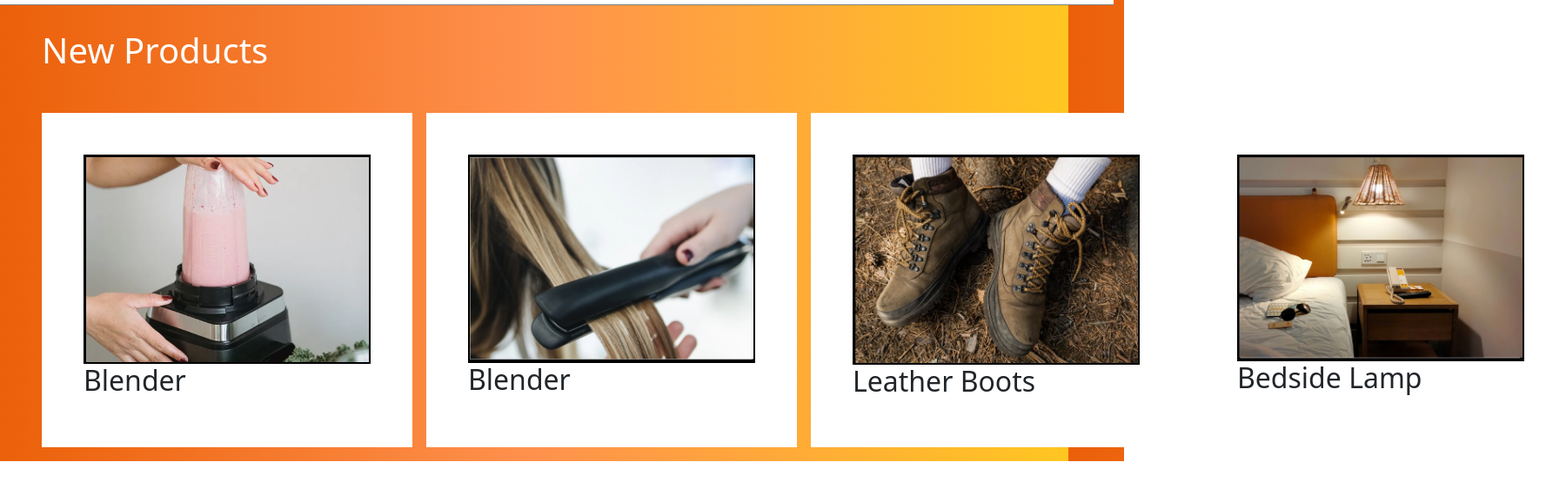
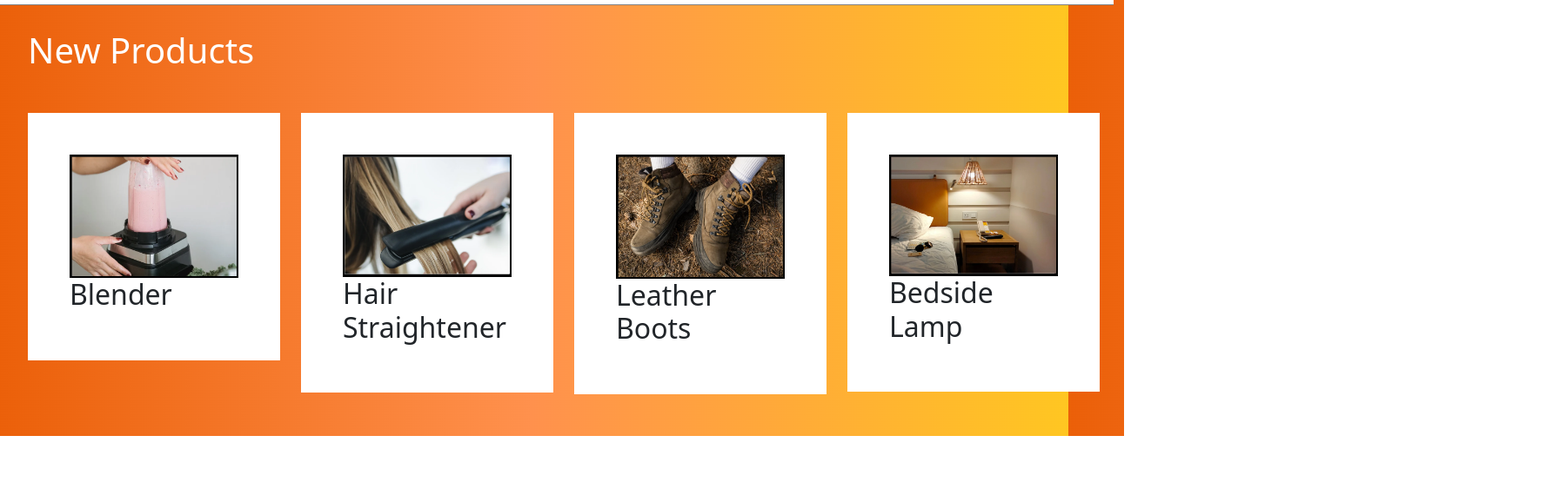
Before and after one commit to BrasenRP/C369_GA, a plain HTML site: page index.html in a window 1280 px wide. Shown: the part 86-656 px from the top of the page at 87% size, 1800 px wide, since content can reach past the window. Drawn offline with nearby package versions, Linux system fonts and the light colour scheme.

Commit message:
Updated index page with new products section.

```diff
--- a/index.html
+++ b/index.html
@@ -24,32 +24,46 @@
                         <button class="btn" type="button" style="background: #ffa306; color:aliceblue;">Search</button>
                     </form>
                 </div>
-                <div class="d-flex align-content-center">
+                <div class="d-flex align-content-center justify-content-sm-center">
                     <a class="navbar-link"><img src="images_GA/wallet.png" width="75px" height="75px"></a>
-                    <a class="navbar-link ms-5"><img src="images_GA/cart.png" width="75px" height="75px"></a>
+                    <a class="navbar-link ms-5 "><img src="images_GA/cart.png" width="75px" height="75px"></a>
                     <a class="navbar-link ms-5"><img src="images_GA/profile.png" width="75px" height="75px"></a>
                 </div>
             </div>
         </nav>
         <div class="row mt-5">
-            <div class="container-fluid mt-4" style="background-image: url(images_GA/gradient_bk.png);">
-                <header class="mt-5 ms-5 mb-5"><h1 class="mt-4 text-white">New Products</h1></header>
-                <div class="d-flex justify-content-around mx-5">
-                    <div class="bg-white p-5 mb-3 me-3">
-                        <img src="images_GA/blender.png" style="border:2px solid black">
-                        <h2>Blender</h2>
+            <div class="container-fluid flex-wrap mt-4" style="background-image: url(images_GA/gradient_bk.png);">
+                <div class="ms-3">
+                    <div class="mt-sm-5">
+                        <header class="mt-5 ms-3 mb-5"><h1 class="mt-4 text-white">New Products</h1></header>
                     </div>
-                    <div class="bg-white p-5 mb-3 me-3">
-                        <img src="images_GA/hair_straightener.png" width="330px" style="border:2px solid black">
-                        <h2>Blender</h2>
-                    </div>
-                    <div class="bg-white p-5 mb-3 me-3">
-                        <img src="images_GA/leather_boots.png" width="330px" style="border:2px solid black">
-                        <h2>Leather Boots</h2>
-                    </div>
-                    <div class="bg-white p-5 mb-3 me-3">
-                        <img src="images_GA/bedside_lamp.png" width="330px" style="border:2px solid black">
-                        <h2>Bedside Lamp</h2>
+                    <div class="d-flex align-content-center mx-3">
+                        <div class="row flex-row flex-xs-row flex-sm-row">
+                            <div class="col-sm-3 col-xs-5 mb-5">
+                                <div class="flex-xs-fill flex-shrink-1 bg-white mx-sm-auto p-5">
+                                    <img src="images_GA/blender.png" style="border:2px solid black; width: 100%; min-width: 50%; max-width: 200px; max-height: 250px;">
+                                    <h2 style="font-size:2.5vw;">Blender</h2>
+                                </div>
+                            </div>
+                            <div class="col-sm-3 col-xs-5 flex-shrink-1 mb-5">
+                                <div class="flex-xs-fill flex-shrink-1 bg-white mx-sm-auto p-5">
+                                    <img src="images_GA/hair_straightener.png" style="border:2px solid black; width: 100%; min-width: 50%; max-width: 200px; max-height: 250px;">
+                                    <h2 style="font-size:2.5vw;">Hair Straightener</h2>
+                                </div>
+                            </div>
+                            <div class="col-sm-3 col-xs-5 mb-5">
+                                <div class="flex-xs-fill flex-shrink-1 bg-white mx-sm-auto p-5" >
+                                    <img src="images_GA/leather_boots.png" style="border:2px solid black; width: 100%; min-width: 50%; max-width: 200px; max-height: 250px;">
+                                    <h2 style="font-size:2.5vw;">Leather Boots</h2>
+                                </div>
+                            </div>
+                            <div class="col-sm-3 col-xs-5 mb-5">
+                                <div class="flex-xs-fill flex-shrink-1 bg-white mx-sm-auto p-5" >
+                                    <img src="images_GA/bedside_lamp.png" style="border:2px solid black; width: 100%; min-width: 50%; max-width: 200px; max-height: 250px;">
+                                    <h2 style="font-size:2.5vw;">Bedside Lamp</h2>
+                                </div>
+                            </div>
+                        </div>
                     </div>
                 </div>
             </div>
```
